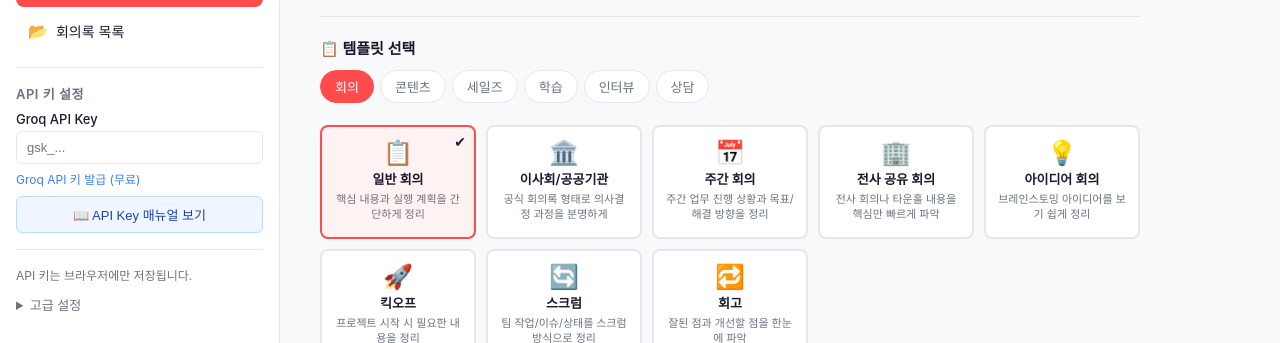
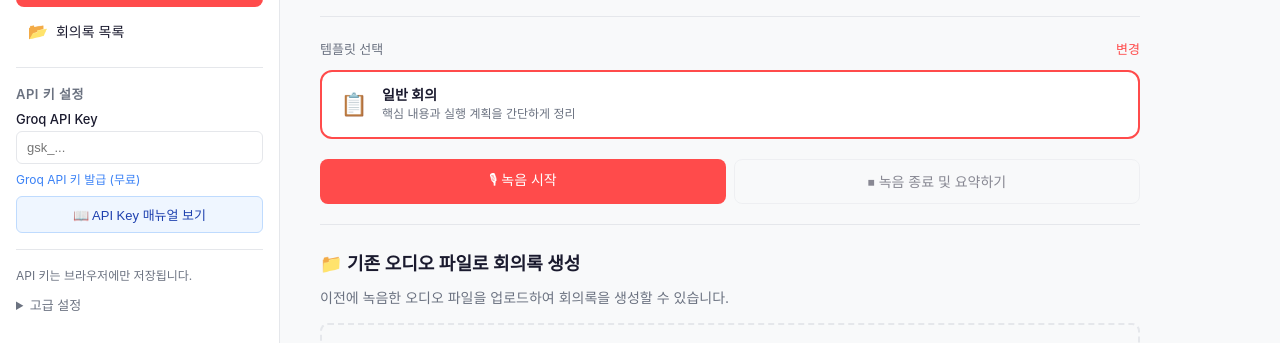
Before and after one commit to riririb001/meeting-minutes-web, a plain HTML site: page index.html in a window 1280 px wide. Shown: the part 100-443 px from the top of the page. Drawn offline with Linux system fonts and the light colour scheme.

Commit message:
템플릿 선택 UI 개선 - 리스트형 카드 + 접기/펼치기 구조
- 그리드+탭 구조를 카테고리별 리스트 구조로 변경
- 현재 선택된 템플릿을 상단에 표시, '변경' 버튼으로 리스트 토글
- 선택 시 자동으로 리스트 닫힘
- 스크린샷 참고 앱과 유사한 깔끔한 카드 레이아웃

Co-Authored-By: Claude Opus 4.6 <noreply@anthropic.com>

```diff
--- a/css/style.css
+++ b/css/style.css
@@ -1031,118 +1031,119 @@ body {
   margin-bottom: 20px;
 }
 
-.template-selector-title {
-  font-size: 15px;
-  font-weight: 600;
-  margin-bottom: 12px;
+.template-selector-header {
+  display: flex;
+  align-items: center;
+  justify-content: space-between;
+  margin-bottom: 10px;
 }
 
-/* 카테고리 탭 */
-.template-categories {
-  display: flex;
-  gap: 6px;
-  overflow-x: auto;
-  padding-bottom: 8px;
-  margin-bottom: 14px;
-  -webkit-overflow-scrolling: touch;
-  scrollbar-width: none;
-}
-
-.template-categories::-webkit-scrollbar {
-  display: none;
-}
-
-.template-tab {
-  padding: 6px 14px;
-  border: 1px solid var(--border);
-  border-radius: 20px;
-  background: var(--card-bg);
+.template-selector-title {
   font-size: 13px;
-  cursor: pointer;
-  white-space: nowrap;
-  transition: all 0.15s;
+  font-weight: 500;
   color: var(--text-secondary);
 }
 
-.template-tab:hover {
-  border-color: var(--primary);
+.template-toggle-btn {
+  background: none;
+  border: none;
   color: var(--primary);
+  font-size: 13px;
+  font-weight: 500;
+  cursor: pointer;
+  padding: 2px 0;
 }
 
-.template-tab.active {
-  background: var(--primary);
-  color: white;
-  border-color: var(--primary);
+.template-toggle-btn:hover {
+  text-decoration: underline;
 }
 
-/* 템플릿 카드 그리드 */
-.template-grid {
-  display: grid;
-  grid-template-columns: repeat(auto-fill, minmax(150px, 1fr));
-  gap: 10px;
-  margin-bottom: 8px;
+/* 현재 선택된 템플릿 표시 */
+.tpl-current-card {
+  display: flex;
+  align-items: center;
+  gap: 12px;
+  padding: 14px 16px;
+  background: var(--card-bg);
+  border: 2px solid var(--primary);
+  border-radius: 12px;
 }
 
-.template-card {
+/* 템플릿 리스트 래퍼 */
+.template-list-wrap {
+  margin-top: 12px;
+  max-height: 400px;
+  overflow-y: auto;
+  border: 1px solid var(--border);
+  border-radius: 12px;
+  background: var(--bg);
+}
+
+/* 카테고리 */
+.tpl-category {
+  padding: 4px 0;
+}
+
+.tpl-category-header {
+  padding: 10px 16px 6px;
+  font-size: 13px;
+  font-weight: 600;
+  color: var(--text-secondary);
+}
+
+.tpl-category-count {
+  color: var(--primary);
+  font-weight: 700;
+  margin-left: 4px;
+}
+
+/* 템플릿 아이템 (리스트형 카드) */
+.tpl-item {
+  display: flex;
+  align-items: center;
+  gap: 12px;
+  padding: 12px 16px;
+  margin: 0 8px 4px;
+  border-radius: 10px;
   background: var(--card-bg);
-  border: 2px solid var(--border);
-  border-radius: var(--radius);
-  padding: 14px 12px;
+  border: 1.5px solid transparent;
   cursor: pointer;
   transition: all 0.15s;
-  text-align: center;
-  position: relative;
 }
 
-.template-card:hover {
-  border-color: var(--primary);
+.tpl-item:hover {
+  border-color: var(--border);
+  background: white;
 }
 
-.template-card.selected {
+.tpl-item.selected {
   border-color: var(--primary);
-  background: #fef2f2;
+  background: white;
 }
 
-.template-card-icon {
-  font-size: 24px;
-  margin-bottom: 6px;
+.tpl-item-icon {
+  font-size: 22px;
   line-height: 1;
+  flex-shrink: 0;
+  width: 32px;
+  text-align: center;
 }
 
-.template-card-name {
-  font-size: 13px;
-  font-weight: 600;
-  margin-bottom: 4px;
-  line-height: 1.3;
+.tpl-item-body {
+  min-width: 0;
 }
 
-.template-card-desc {
-  font-size: 11px;
+.tpl-item-name {
+  font-size: 14px;
+  font-weight: 600;
+  line-height: 1.3;
+  margin-bottom: 2px;
+}
+
+.tpl-item-desc {
+  font-size: 12px;
   color: var(--text-secondary);
   line-height: 1.4;
-}
-
-.template-card .check-icon {
-  display: none;
-  position: absolute;
-  top: 6px;
-  right: 8px;
-  font-size: 14px;
-}
-
-.template-card.selected .check-icon {
-  display: block;
-}
-
-/* 선택된 템플릿 표시 */
-.template-selected-info {
-  font-size: 13px;
-  color: var(--text-secondary);
-  margin-bottom: 16px;
-}
-
-.template-selected-info strong {
-  color: var(--primary);
 }
 
 /* 템플릿 배지 (목록/상세 페이지) */
@@ -1186,16 +1187,8 @@ body {
     font-size: 13px;
   }
 
-  .template-grid {
-    grid-template-columns: repeat(2, 1fr);
-  }
-
-  .template-card {
-    padding: 10px 8px;
-  }
-
-  .template-card-icon {
-    font-size: 20px;
+  .template-list-wrap {
+    max-height: 300px;
   }
 
   .correction-compare {
--- a/js/pages/record.js
+++ b/js/pages/record.js
@@ -28,10 +28,14 @@ export function renderRecordPage(container) {
 
     <!-- 템플릿 선택 -->
     <div class="template-selector" id="template-selector">
-      <div class="template-selector-title">📋 템플릿 선택</div>
-      <div class="template-categories" id="template-tabs"></div>
-      <div id="template-grid-area"></div>
-      <div class="template-selected-info" id="template-selected-info"></div>
+      <div class="template-selector-header">
+        <span class="template-selector-title">템플릿 선택</span>
+        <button class="template-toggle-btn" id="template-toggle">변경</button>
+      </div>
+      <div class="template-current" id="template-current"></div>
+      <div class="template-list-wrap" id="template-list-wrap" style="display:none;">
+        <div class="template-list" id="template-list"></div>
+      </div>
     </div>
 
     <!-- 녹음 버튼 -->
@@ -68,7 +72,7 @@ export function renderRecordPage(container) {
     <div id="upload-info"></div>
   `;
 
-  renderTemplateTabs(container);
+  renderTemplateUI(container);
   setupRecordingEvents(container);
   setupUploadEvents(container);
   showCurrentResults(container);
@@ -82,77 +86,69 @@ export function renderRecordPage(container) {
 
 // ── 템플릿 선택 UI ────────────────────────────
 
-function renderTemplateTabs(container) {
-  const tabsArea = container.querySelector('#template-tabs');
+function renderTemplateUI(container) {
+  const currentArea = container.querySelector('#template-current');
+  const listWrap = container.querySelector('#template-list-wrap');
+  const listArea = container.querySelector('#template-list');
+  const toggleBtn = container.querySelector('#template-toggle');
 
-  // 카테고리 탭 렌더링
-  tabsArea.innerHTML = TEMPLATE_CATEGORIES.map(cat =>
-    `<button class="template-tab" data-cat="${cat.id}">${cat.name}</button>`
-  ).join('');
+  // 현재 선택된 템플릿 표시
+  updateCurrentTemplate(currentArea);
 
-  // 현재 선택된 템플릿의 카테고리 찾기
-  let activeCatId = 'meeting';
-  for (const cat of TEMPLATE_CATEGORIES) {
-    if (cat.templates.some(t => t.id === selectedTemplateId)) {
-      activeCatId = cat.id;
-      break;
-    }
-  }
-
-  // 카테고리 탭 이벤트
-  tabsArea.querySelectorAll('.template-tab').forEach(tab => {
-    if (tab.dataset.cat === activeCatId) tab.classList.add('active');
-    tab.addEventListener('click', () => {
-      tabsArea.querySelectorAll('.template-tab').forEach(t => t.classList.remove('active'));
-      tab.classList.add('active');
-      renderTemplateGrid(container, tab.dataset.cat);
-    });
-  });
-
-  // 초기 그리드 렌더링
-  renderTemplateGrid(container, activeCatId);
-}
-
-function renderTemplateGrid(container, categoryId) {
-  const gridArea = container.querySelector('#template-grid-area');
-  const category = TEMPLATE_CATEGORIES.find(c => c.id === categoryId);
-  if (!category) return;
-
-  gridArea.innerHTML = `
-    <div class="template-grid">
-      ${category.templates.map(t => `
-        <div class="template-card ${t.id === selectedTemplateId ? 'selected' : ''}" data-id="${t.id}">
-          <span class="check-icon">&#x2714;</span>
-          <div class="template-card-icon">${t.icon}</div>
-          <div class="template-card-name">${t.name}</div>
-          <div class="template-card-desc">${t.description}</div>
+  // 전체 템플릿 리스트 렌더링 (카테고리별 그룹)
+  listArea.innerHTML = TEMPLATE_CATEGORIES.map(cat => `
+    <div class="tpl-category">
+      <div class="tpl-category-header">${cat.name} <span class="tpl-category-count">${cat.templates.length}</span></div>
+      ${cat.templates.map(t => `
+        <div class="tpl-item ${t.id === selectedTemplateId ? 'selected' : ''}" data-id="${t.id}">
+          <div class="tpl-item-icon">${t.icon}</div>
+          <div class="tpl-item-body">
+            <div class="tpl-item-name">${t.name}</div>
+            <div class="tpl-item-desc">${t.description}</div>
+          </div>
         </div>
       `).join('')}
     </div>
-  `;
+  `).join('');
 
-  // 카드 클릭 이벤트
-  gridArea.querySelectorAll('.template-card').forEach(card => {
-    card.addEventListener('click', () => {
-      selectedTemplateId = card.dataset.id;
+  // 토글 버튼: 리스트 열기/닫기
+  toggleBtn.addEventListener('click', () => {
+    const isOpen = listWrap.style.display !== 'none';
+    listWrap.style.display = isOpen ? 'none' : 'block';
+    toggleBtn.textContent = isOpen ? '변경' : '닫기';
+  });
+
+  // 카드 클릭 → 선택
+  listArea.querySelectorAll('.tpl-item').forEach(item => {
+    item.addEventListener('click', () => {
+      selectedTemplateId = item.dataset.id;
       localStorage.setItem('selected_template_id', selectedTemplateId);
 
-      // 선택 상태 업데이트
-      gridArea.querySelectorAll('.template-card').forEach(c => c.classList.remove('selected'));
-      card.classList.add('selected');
+      // 선택 상태 UI 업데이트
+      listArea.querySelectorAll('.tpl-item').forEach(i => i.classList.remove('selected'));
+      item.classList.add('selected');
 
-      updateSelectedInfo(container);
+      updateCurrentTemplate(currentArea);
+
+      // 선택 후 리스트 닫기
+      listWrap.style.display = 'none';
+      toggleBtn.textContent = '변경';
     });
   });
-
-  updateSelectedInfo(container);
 }
 
-function updateSelectedInfo(container) {
-  const info = container.querySelector('#template-selected-info');
+function updateCurrentTemplate(currentArea) {
   const template = getTemplateById(selectedTemplateId);
   if (template) {
-    info.innerHTML = `선택됨: <strong>${template.icon} ${template.name}</strong> - ${template.description}`;
+    currentArea.innerHTML = `
+      <div class="tpl-current-card">
+        <div class="tpl-item-icon">${template.icon}</div>
+        <div class="tpl-item-body">
+          <div class="tpl-item-name">${template.name}</div>
+          <div class="tpl-item-desc">${template.description}</div>
+        </div>
+      </div>
+    `;
   }
 }
 
```
